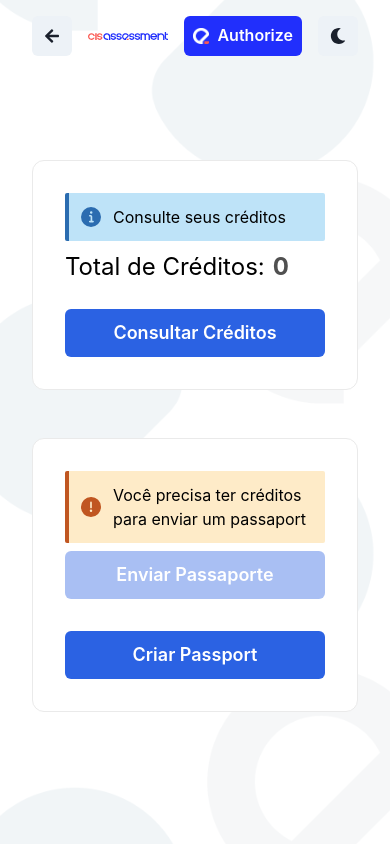
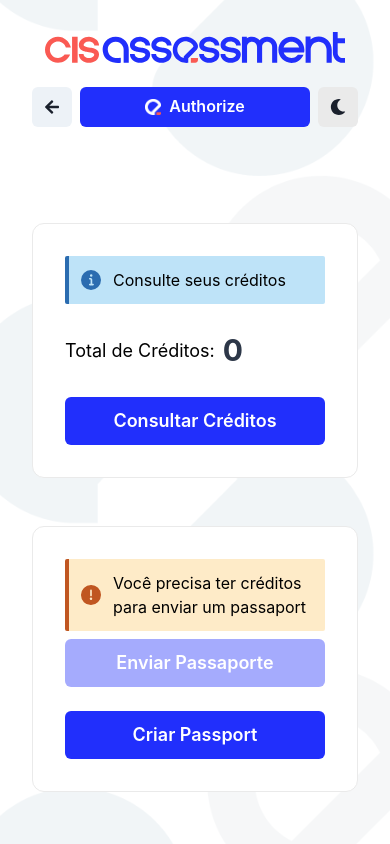
Before and after one commit to leguass7/cis-assessment-connect, a Next.js app: page /router-api in a window 390 px wide. Built offline with nearby package versions, Linux system fonts and the light colour scheme.

Commit message:
Mobile first ui

```diff
--- a/src/components/Header/index.tsx
+++ b/src/components/Header/index.tsx
@@ -1,6 +1,6 @@
 import { FaArrowLeft, FaMoon, FaSun } from 'react-icons/fa';
 
-import { Box, Container, Flex, IconButton, Image, useColorMode } from '@chakra-ui/react';
+import { Box, Container, Flex, IconButton, Image, Stack, useBreakpointValue, useColorMode } from '@chakra-ui/react';
 import Link from 'next/link';
 import { useRouter } from 'next/router';
 
@@ -10,6 +10,7 @@ import { AssessmentBtn } from '../AssessmentBtn/indext';
 type Props = {};
 
 const Header: React.FC<Props> = () => {
+  const isMobile = useBreakpointValue({ base: true, md: false });
   const { colorMode, toggleColorMode } = useColorMode();
   const router = useRouter();
 
@@ -23,18 +24,40 @@ const Header: React.FC<Props> = () => {
 
   return (
     <Container maxW="container.xl">
-      <Box paddingY={4} display="flex">
-        <Flex width={'100%'} alignItems="center" gap={{ base: 4, md: 0 }} justifyContent={{ base: 'center', md: 'space-between' }}>
-          <Flex gap={4} alignItems="center">
+      <Box display="flex" paddingTop={{ base: 6, md: 4 }}>
+        <Flex width={'100%'} alignItems="center" justifyContent="space-between">
+          {isMobile ? (
+            <Stack py={2} width="100%" align="center">
+              <Link href="/">
+                <Image alt="Logo" width={300} src={logoCis.src} _hover={{ cursor: 'pointer' }} />
+              </Link>
+              <Flex gap={2} marginTop={4} width={'100%'} justifyContent="center">
                 {router.pathname !== '/' && <IconButton aria-label="Go back" icon={<FaArrowLeft />} onClick={handleBackClick} />}
+                <AssessmentBtn size="md" width="100%" title="Authorize" click={handleAuthorizeClick} />
+                <IconButton
+                  background={'#eaeaea'}
+                  onClick={toggleColorMode}
+                  aria-label="Toggle dark mode"
+                  icon={colorMode === 'light' ? <FaMoon /> : <FaSun />}
+                />
+              </Flex>
+            </Stack>
+          ) : (
+            <Stack gap={4} width={'full'} direction={'row'} alignItems="center" position="relative" justify={'space-between'}>
+              {router.pathname !== '/' && (
+                <Box left={0} position="absolute">
+                  <IconButton aria-label="Go back" icon={<FaArrowLeft />} onClick={handleBackClick} />
+                </Box>
+              )}
               <Link href="/">
-              <Image alt="Logo" width={250} src={logoCis.src} _hover={{ cursor: 'pointer' }} />
+                <Image alt="Logo" width={250} src={logoCis.src} _hover={{ cursor: 'pointer' }} marginLeft={router.pathname !== '/' ? '60px' : 0} />
               </Link>
-          </Flex>
-          <Flex gap={4}>
+              <Flex gap={4} marginLeft="auto">
                 <AssessmentBtn size="md" title="Authorize" click={handleAuthorizeClick} />
                 <IconButton onClick={toggleColorMode} aria-label="Toggle dark mode" icon={colorMode === 'light' ? <FaMoon /> : <FaSun />} />
               </Flex>
+            </Stack>
+          )}
         </Flex>
       </Box>
     </Container>
--- a/src/pages/login/index.tsx
+++ b/src/pages/login/index.tsx
@@ -41,7 +41,7 @@ const Login: React.FC<Props> = () => {
           <SkeletonLoader />
         ) : (
           <>
-            <Box mt={20} data-aos="fade-up">
+            <Box marginY={4} data-aos="fade-up" mt={{ base: 8, md: 20 }}>
               <Accordion
                 allowToggle
                 width="100%"
--- a/src/pages/router-api/index.tsx
+++ b/src/pages/router-api/index.tsx
@@ -1,4 +1,4 @@
-import React, { useState } from 'react';
+import { useState } from 'react';
 
 import {
   Alert,
@@ -43,9 +43,8 @@ const RouterApi = () => {
   const [isSubmitting, setIsSubmitting] = useState(false);
 
   const buttonBg = useColorModeValue('#2b62e3', '#2b62e3');
-  const buttonHoverBg = useColorModeValue('#1e4bbd', '#1e4bbd');
-  const buttonTextColor = useColorModeValue('white', 'white');
   const bgCardColor = useColorModeValue('white', 'gray.800');
+  const creditTextColor = useColorModeValue('gray.700', 'gray.50');
 
   const handlerShowCredit = async () => {
     setLoadingCredits(true);
@@ -82,28 +81,39 @@ const RouterApi = () => {
       <Container mt={10} alignItems="center" justifyContent="center">
         {(credits >= 0 || loadingCredits) && (
           <Stack padding={8} marginY={12} rounded="xl" border={'solid 1px #eaeaea'} backgroundColor={bgCardColor}>
-            <Alert rounded="sm" status="info" variant={'left-accent'}>
-              <AlertIcon />
-              Consulte seus créditos
-            </Alert>
-            <Flex gap={2} align={'center'} marginBottom={4}>
-              {loadingCredits ? (
-                <Skeleton height="36px" width="300px" />
-              ) : (
-                <>
-                  <Text fontSize="2xl">Total de Créditos:</Text>
-                  <Text as="b" fontSize="2xl" color={'#505050'}>
+            {loadingCredits ? (
+              <Stack mb={8} gap={4}>
+                <Skeleton width="100%" height="36px" />
+                <Skeleton height="36px" width={{ base: '100%', md: '300px' }} />
+              </Stack>
+            ) : (
+              <Stack>
+                <Alert rounded="sm" status="info" variant={'left-accent'}>
+                  <AlertIcon />
+                  Consulte seus créditos
+                </Alert>
+                <Flex my={4} gap={2} align="center">
+                  <Text fontSize={{ base: 'lg', md: '2xl' }}>Total de Créditos:</Text>
+                  <Text as="b" fontSize={'3xl'} color={creditTextColor}>
                     {credits}
                   </Text>
-                </>
-              )}
-            </Flex>
-            <Button size="lg" width="full" bg={buttonBg} color={buttonTextColor} onClick={handlerShowCredit} _hover={{ bg: buttonHoverBg }}>
+                </Flex>
+              </Stack>
+            )}
+            <Button
+              size="lg"
+              width="full"
+              bg={buttonBg}
+              color={'white'}
+              backgroundColor="#212ffc"
+              onClick={handlerShowCredit}
+              _hover={{ backgroundColor: '#4d59fa', rounded: 'lg', transition: '0.3s' }}
+            >
               Consultar Créditos
             </Button>
           </Stack>
         )}
-        <Stack gap={8} padding={8} marginY={12} rounded="xl" border={'solid 1px #eaeaea'} backgroundColor={bgCardColor}>
+        <Stack gap={4} padding={8} marginY={12} rounded="xl" border={'solid 1px #eaeaea'} backgroundColor={bgCardColor}>
           <Box>
             {credits <= 1 ? (
               <Alert rounded="sm" status="warning" variant={'left-accent'}>
@@ -112,7 +122,7 @@ const RouterApi = () => {
               </Alert>
             ) : null}
             {successSendPassport && (
-              <Alert rounded="sm" status="success" variant={'left-accent'}>
+              <Alert mb={2} rounded="sm" status="success" variant={'left-accent'}>
                 <AlertIcon />
                 <AlertDescription>Passaporte enviado com sucesso</AlertDescription>
               </Alert>
@@ -120,12 +130,13 @@ const RouterApi = () => {
             <Button
               size="lg"
               width="full"
+              bg={buttonBg}
               marginTop={2}
-              bg={buttonBg}
-              color={buttonTextColor}
+              color={'white'}
               isDisabled={credits < 1}
-              _hover={{ bg: buttonHoverBg }}
+              backgroundColor="#212ffc"
               onClick={() => setShowSendFormPassport(true)}
+              _hover={{ backgroundColor: '#4d59fa', rounded: 'lg', transition: '0.3s' }}
             >
               Enviar Passaporte
             </Button>
@@ -134,16 +145,18 @@ const RouterApi = () => {
             size="lg"
             width="full"
             bg={buttonBg}
-            color={buttonTextColor}
-            _hover={{ bg: buttonHoverBg }}
+            marginTop={2}
+            color={'white'}
+            backgroundColor="#212ffc"
             onClick={() => setShowCreateFormPassport(true)}
+            _hover={{ backgroundColor: '#4d59fa', rounded: 'lg', transition: '0.3s' }}
           >
             Criar Passport
           </Button>
         </Stack>
         <Modal isCentered onClose={onClose} isOpen={showCreateFormPassport}>
           <ModalOverlay />
-          <ModalContent rounded={'xl'}>
+          <ModalContent rounded={'xl'} mx={{ base: 4, md: 0 }}>
             <ModalHeader>Criar Passaporte</ModalHeader>
             <ModalCloseButton />
             <ModalBody>
@@ -163,7 +176,7 @@ const RouterApi = () => {
         </Modal>
         <Modal isCentered onClose={onClose} isOpen={showSendFormPassport}>
           <ModalOverlay />
-          <ModalContent>
+          <ModalContent rounded={'xl'} mx={{ base: 4, md: 0 }}>
             <ModalHeader>Enviar Passaporte</ModalHeader>
             <ModalCloseButton />
             <ModalBody>
```
Also changed, not shown: src/components/FeedbackReponseAvatar/index.tsx (+56 -12 lines), src/pages/index.tsx (+13 -3 lines). Lines whose indentation alone changed are shown as unchanged.
